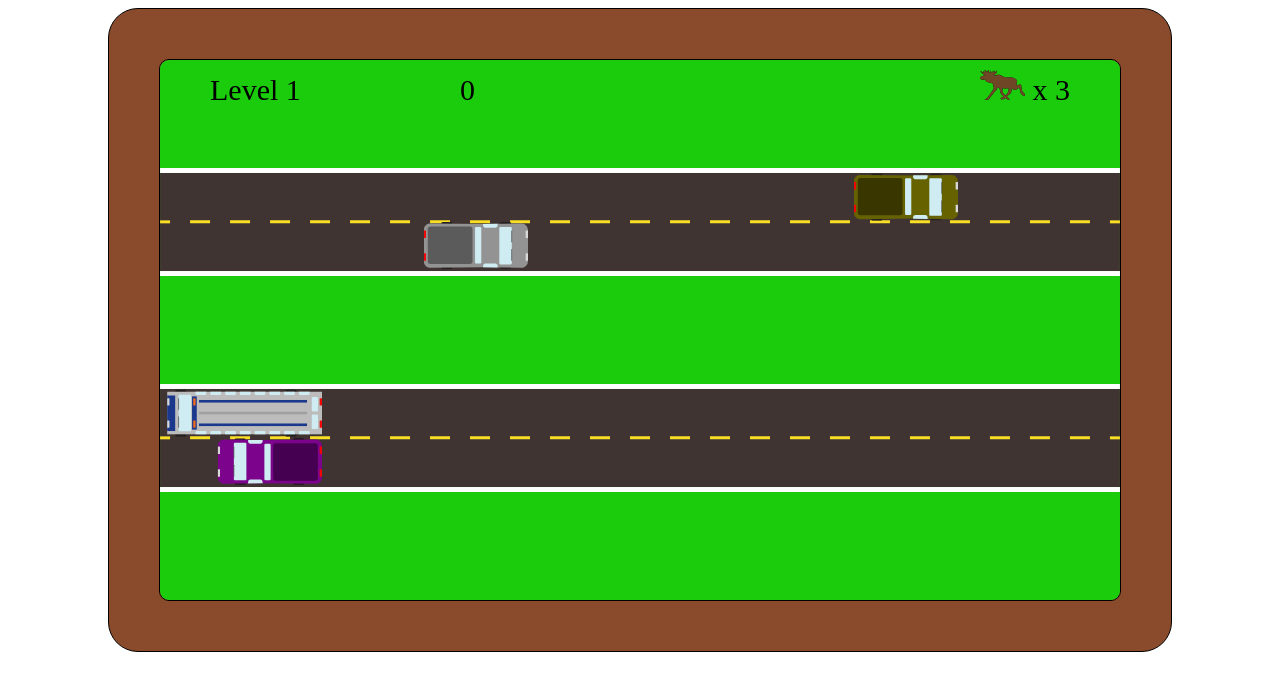
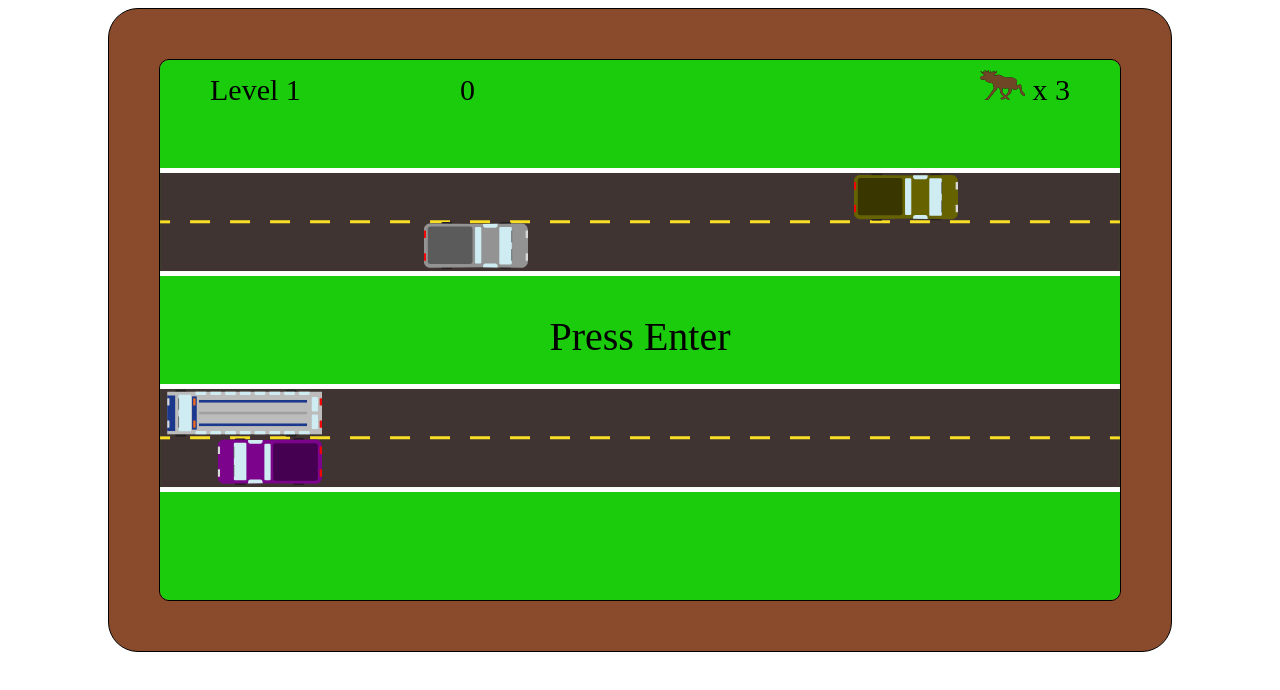
Before and after one commit to SheldonT/moose-game, a website built with webpack: page index.html in a window 1280 px wide. Built offline with nearby package versions, Linux system fonts and the light colour scheme; a web font is replaced by a local one.

Commit message:
Experimenting with Electron

```diff
--- a/index.html
+++ b/index.html
@@ -24,6 +24,6 @@
       </div>
     </div>
 
-    <script src="src/index.js"></script>
+    <script type="module" src="src/index.js"></script>
   </body>
 </html>
--- a/src/GameLogic.js
+++ b/src/GameLogic.js
@@ -68,8 +68,8 @@ export default class GameLogic {
     this.player.i = this.player.i + this.changeDir;
   }
 
-  movePlayer(k) {
-    switch (k) {
+  movePlayer() {
+    switch (this.controlButton) {
       case "ArrowUp": {
         if (this.player.incY >= 0 && this.start) {
           this.player.incY = this.player.incY - 1;
--- a/src/index.js
+++ b/src/index.js
@@ -38,6 +38,7 @@ const logic = new GameLogic(lane, moose, gameLoop);
 const scoreBoard = new ScoreBoard(font, 30, gameFieldWidth);
 
 let frameCount = 0;
+let frameSnapShot = 0;
 
 function background() {
   ctx.fillStyle = backgroundColor;
@@ -60,45 +61,49 @@ function background() {
   );
 }
 
-function gameEnd() {
-  const gameOver = "Game Over";
+function message(text, interval = 50, flash = true) {
+  const textVisible = Math.ceil(frameCount / interval);
 
+  if (flash && textVisible % 2 === 0) {
     ctx.fillStyle = "#000000";
     ctx.font = `40px ${font}`;
     ctx.fillText(
-    gameOver,
-    gameFieldWidth / 2 - ctx.measureText(gameOver).width / 2,
+      text,
+      gameFieldWidth / 2 - ctx.measureText(text).width / 2,
       gameFieldHeight / 2 + 20
     );
   }
 
-function gameStart() {
-  const startText = "Press Enter";
-
-  frameCount++;
-
-  if (frameCount <= 50) {
+  if (!flash) {
     ctx.fillStyle = "#000000";
     ctx.font = `40px ${font}`;
     ctx.fillText(
-      startText,
-      gameFieldWidth / 2 - ctx.measureText(startText).width / 2,
+      text,
+      gameFieldWidth / 2 - ctx.measureText(text).width / 2,
       gameFieldHeight / 2 + 20
     );
   }
-  if (frameCount >= 100) frameCount = 0;
 }
 
 function gameLoop() {
-  if (logic.start) frameCount = 0;
-
+  frameCount++;
   background();
 
   ctx.save();
 
-  if (logic.start) moose.drawPlayer(ctx);
-
-  if (!logic.start) gameStart();
+  if (logic.start) {
+    console.log(frameCount - frameSnapShot);
+    if (frameCount - frameSnapShot <= 100) {
+      message("Ready", 40, false);
+    } else if (frameCount - frameSnapShot <= 300) {
+      message("GO!", 30);
+    } else {
+      moose.drawPlayer(ctx);
+    }
+  } else {
+    message("Press Enter", 50);
+    frameSnapShot = frameCount;
+  }
 
   lane[0].drawVehicle(ctx, gameFieldHeight * 0.21);
   lane[1].drawVehicle(ctx, gameFieldHeight * 0.3);
@@ -107,20 +112,24 @@ function gameLoop() {
   lane[3].drawVehicle(ctx, gameFieldHeight * 0.7);
 
   ctx.restore();
-  logic.movePlayer(logic.controlButton);
+
+  if (frameCount - frameSnapShot >= 500) {
+    logic.movePlayer();
 
     logic.playerHit();
     logic.playerWin();
     logic.playerLoose();
+  }
 
   scoreBoard.drawScoreBoard(ctx, moose.lives, moose.score, logic.level);
 
   if (logic.loose) {
-    gameEnd();
+    message("Game Over", 50, false);
     return;
   }
-
   if (logic.pause) {
+    frameSnapShot = frameCount;
+    message("Press Enter", 50, false);
     return;
   }
 
--- a/src/main.js
+++ b/src/main.js
@@ -5,8 +5,8 @@ const path = require("node:path");
 
 const createWindow = () => {
   const win = new BrowserWindow({
-    width: 800,
-    height: 600,
+    width: 1120,
+    height: 720,
     webPreferences: {
       nodeIntegration: true,
     },
--- a/styles.css
+++ b/styles.css
@@ -5,8 +5,10 @@ html {
 }
 .main {
   display: flex;
+
   flex-direction: row;
   justify-content: center;
+  align-items: center;
 }
 
 .fieldContainer {
```
Also changed, not shown: dist/main.js (deleted), 1 other file. Lines whose indentation alone changed are shown as unchanged.
